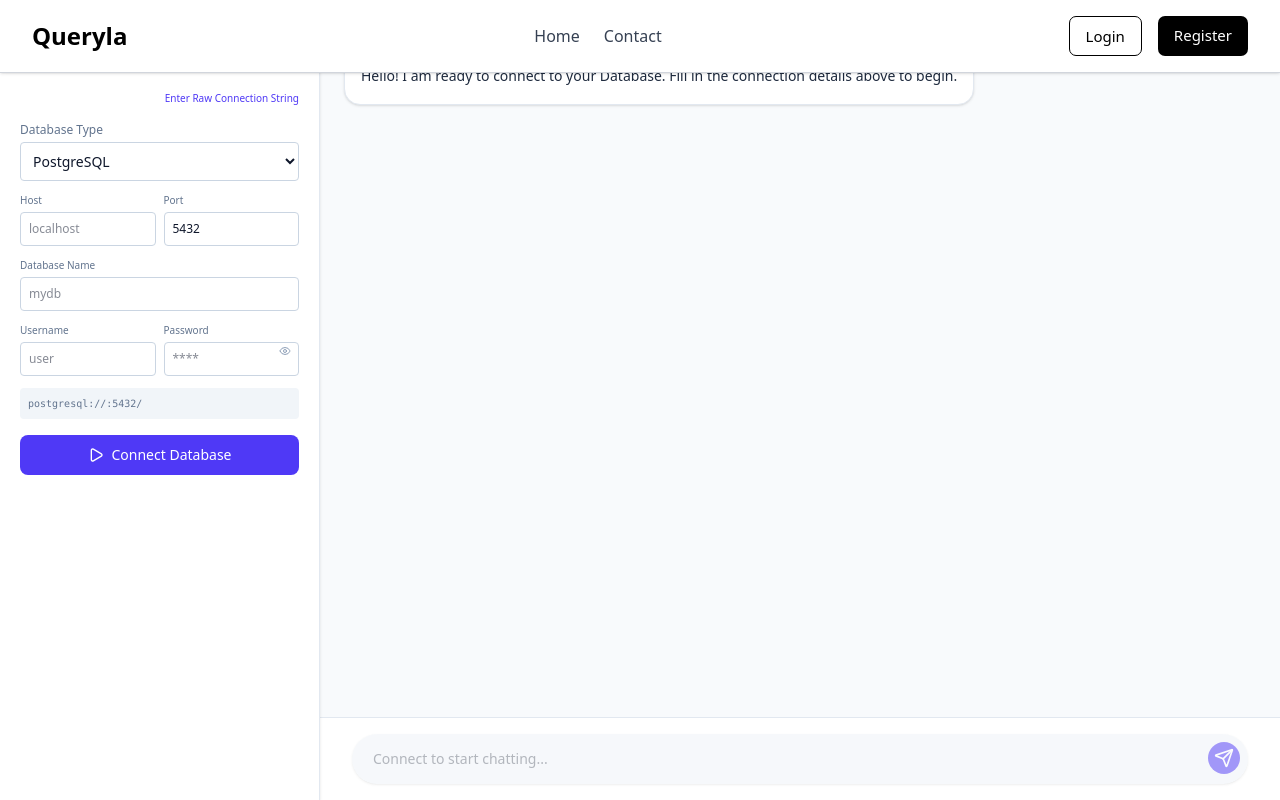
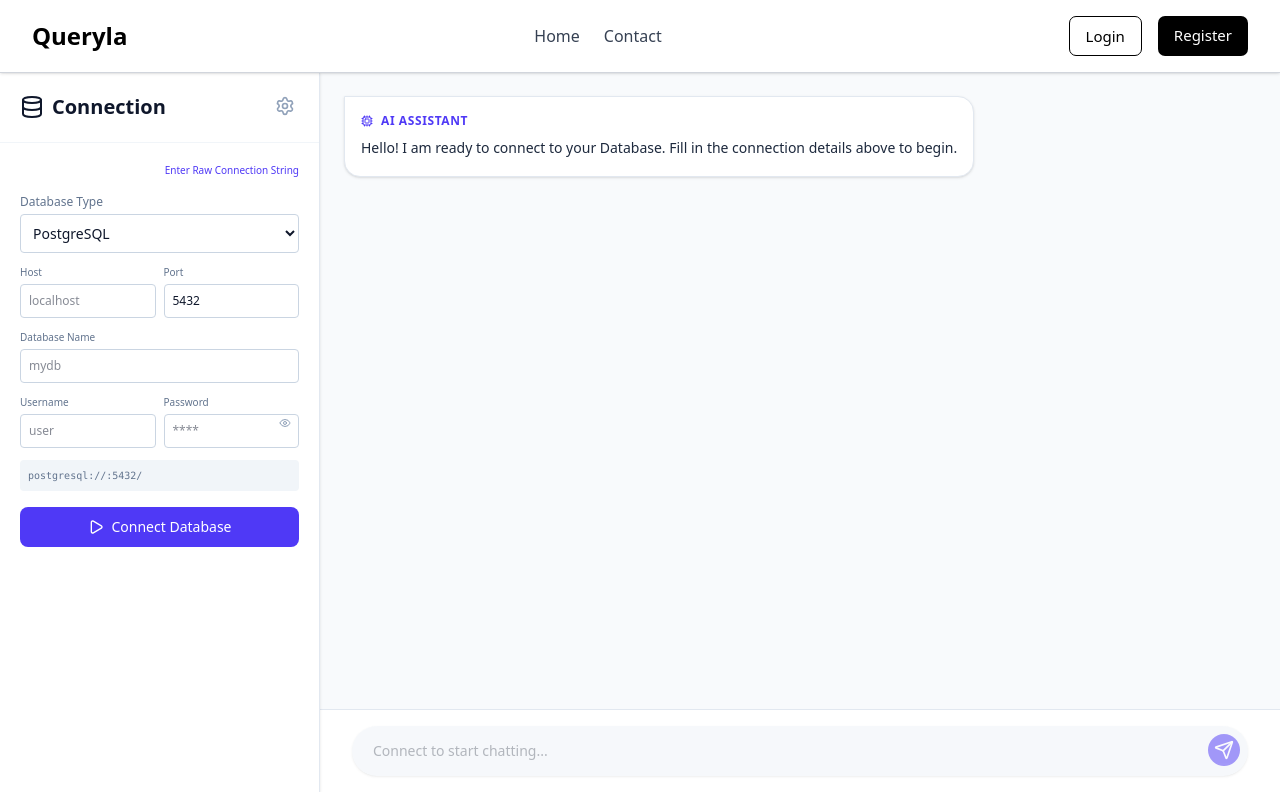
Before and after one commit to YashSawant027/Queryla2.0, a React (Vite) app in the folder front/: page /Queryla2.0/data in a window 1280 px wide. Built offline with nearby package versions, Linux system fonts and the light colour scheme; what lightswind would draw is missing.

Commit message:
fastapi deploymenttt

```diff
--- a/front/src/Components/Database.jsx
+++ b/front/src/Components/Database.jsx
@@ -524,7 +524,7 @@ export default function SQLAssistant() {
   };
 
   return (
-    <div className="flex flex-col md:flex-row h-screen w-full bg-slate-50 text-slate-900 font-sans overflow-hidden">
+    <div className="flex flex-col md:flex-row h-[90vh] mt-18 w-full bg-slate-50 text-slate-900 font-sans overflow-hidden">
 
       {/* CONNECTION PANEL */}
       <div className={`
@@ -539,9 +539,9 @@ export default function SQLAssistant() {
             }
           }}
         >
-          <div className="flex items-center gap-2 text-indigo-600 font-bold text-xl">
+          <div className="flex items-center gap-2 font-bold text-xl">
             <Database className="w-6 h-6" />
-            <span>DataLingo AI</span>
+            <span>Connection</span>
           </div>
 
           <div className="flex items-center gap-2">
```
